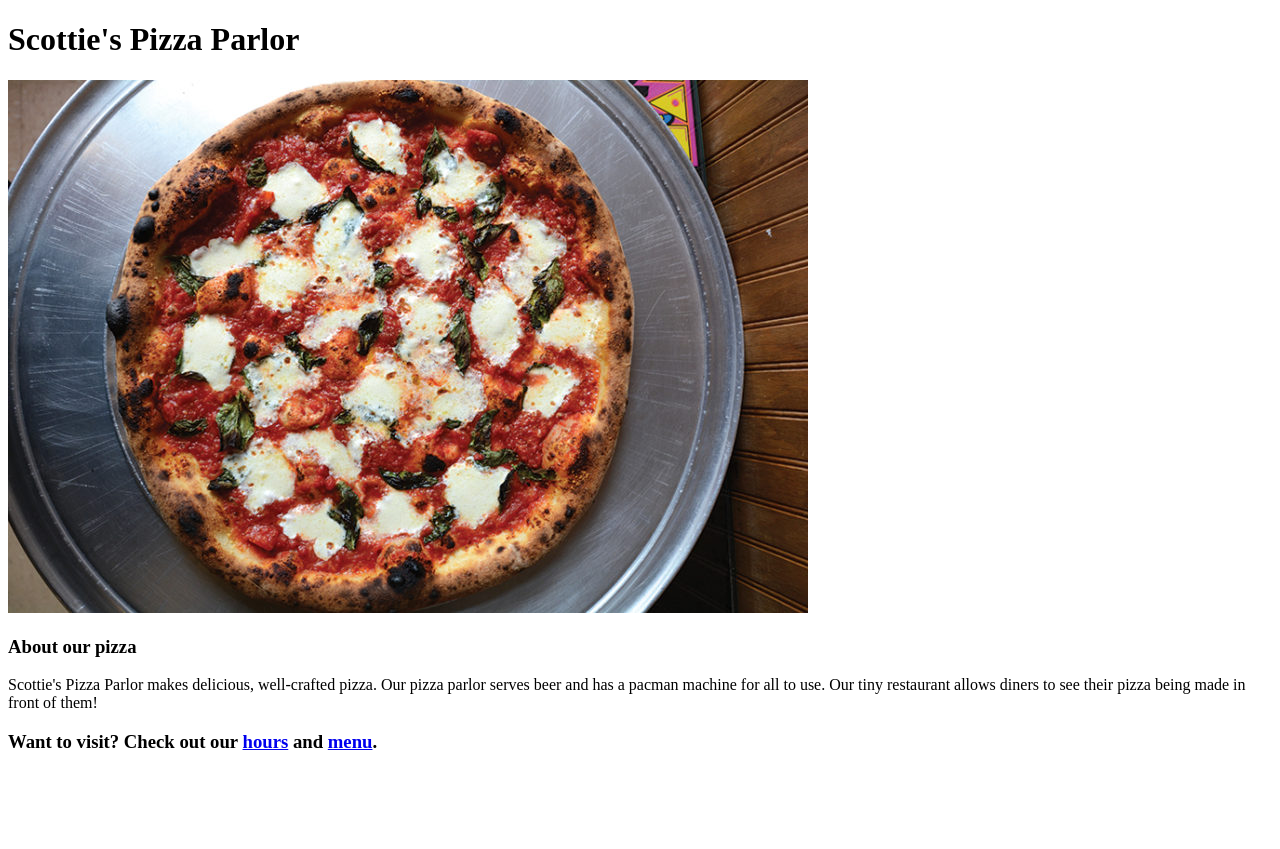
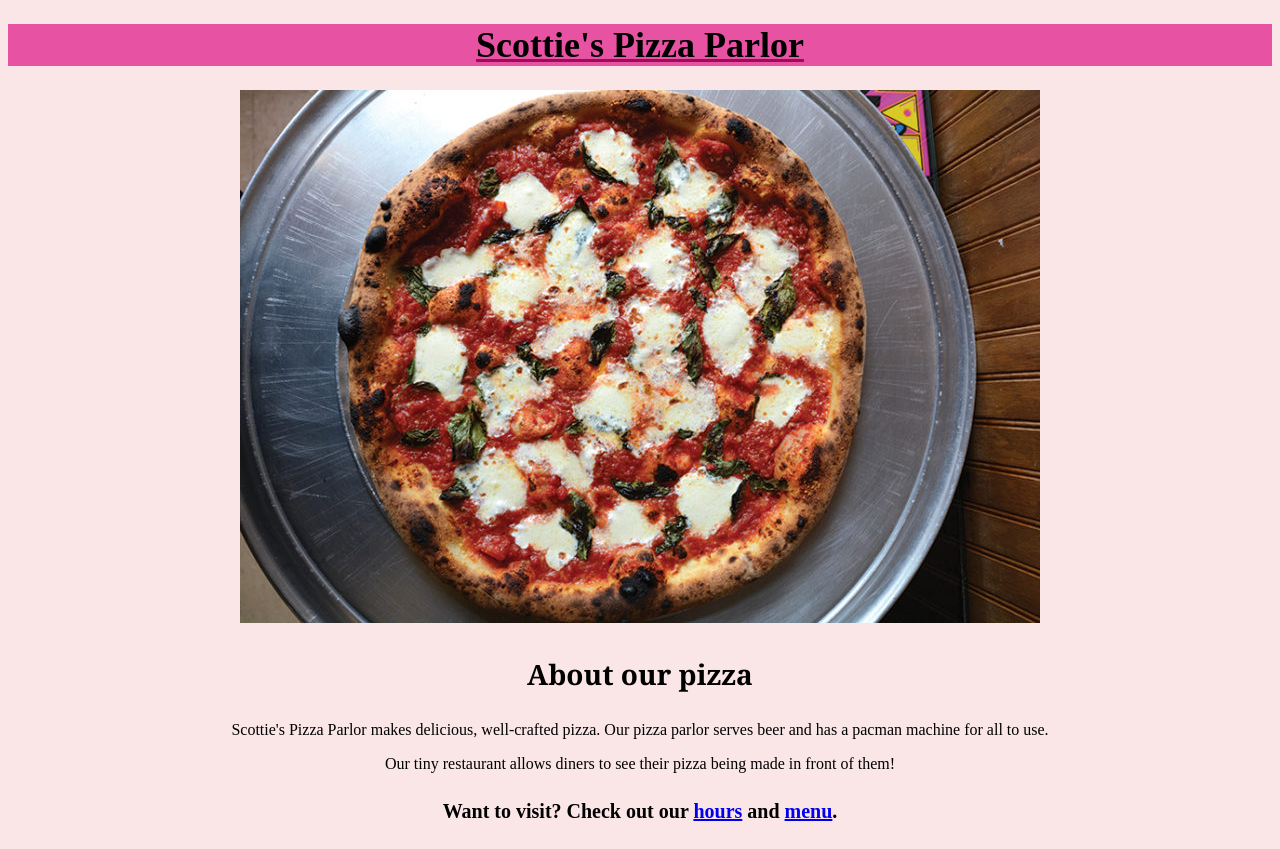
Before and after one commit to michelle-morin/pizza-website, a plain HTML site: page index.html in a window 1280 px wide. Before the commit the page ends 800 px from the top, so only its background shows below. Drawn offline with Linux system fonts and the light colour scheme.

Commit message:
update styles

```diff
--- a/css/styles.css
+++ b/css/styles.css
@@ -0,0 +1,25 @@
+body {
+  background-color: #FAE6E7;
+  text-align: center;
+}
+
+h3 {
+  font-size: 28px;
+  font-family: Georgia, 'Times New Roman', Times, serif;
+
+}
+
+h1 {
+  font-size: 36px;
+  text-decoration: underline;
+  text-decoration-color: #A0095C;
+  background-color: #E752A3;
+}
+
+ul {
+  list-style-position: inside;
+}
+
+h4 {
+  font-size: 20px;
+}
--- a/index.html
+++ b/index.html
@@ -10,9 +10,10 @@
     <img src="img/pizza.jpg" alt="A photo of pizza.">
 
     <h3>About our pizza</h3>
-    <p>Scottie's Pizza Parlor makes delicious, well-crafted pizza. Our pizza parlor serves beer and has a pacman machine for all to use. Our tiny restaurant allows diners to see their pizza being made in front of them!</p>
+    <p>Scottie's Pizza Parlor makes delicious, well-crafted pizza. Our pizza parlor serves beer and has a pacman machine for all to use.</p>
+    <p>Our tiny restaurant allows diners to see their pizza being made in front of them!</p>
 
-    <h3>Want to visit? Check out our <a href="contact.html">hours</a> and <a href="menu.html">menu</a>.</h3>
+    <h4>Want to visit? Check out our <a href="contact.html">hours</a> and <a href="menu.html">menu</a>.</h4>
 
   </body>
 </html>
```
Also changed, not shown: menu.html (+1 -1 lines).
